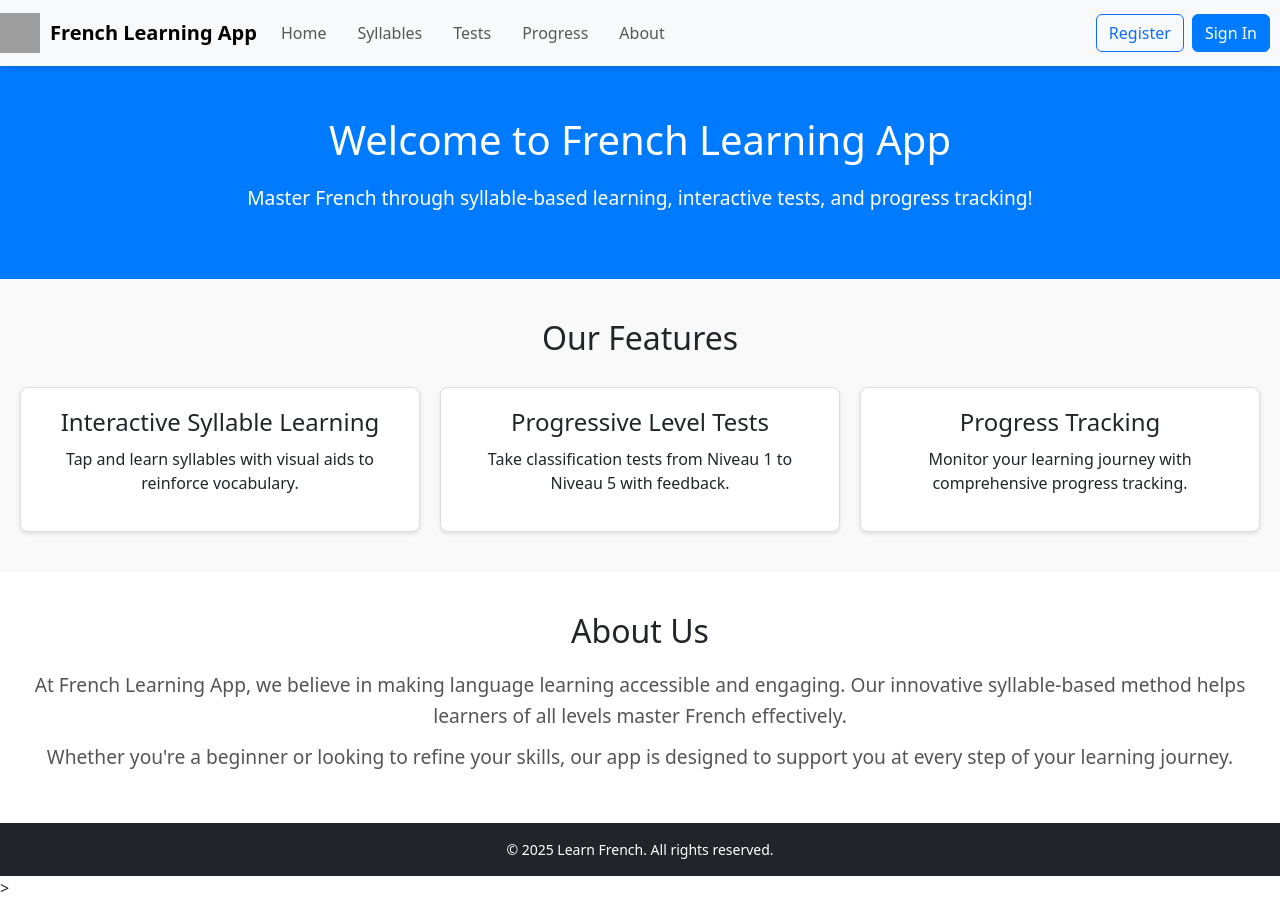
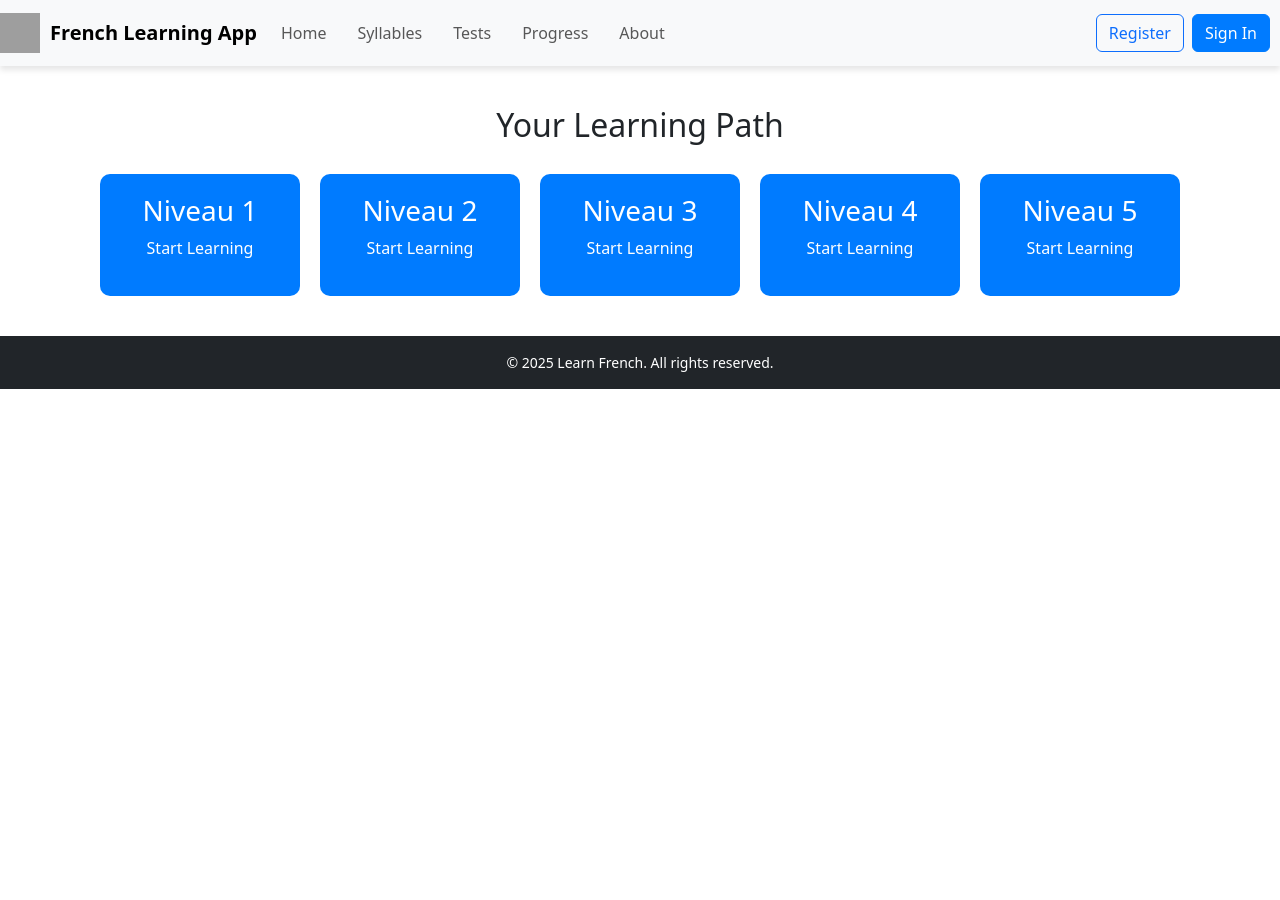
Before and after one commit to benlaguroun/french-learning-app, a React (Create React App) app: page /learning-path in a window 1280 px wide. After the commit the page ends 800 px from the top, so only its background shows below. Built offline with nearby package versions, Linux system fonts and the light colour scheme; grey boxes are pictures that could not be loaded.

Commit message:
add pages

```diff
--- a/src/App.js
+++ b/src/App.js
@@ -1,15 +1,24 @@
 import React from "react";
+import { BrowserRouter as Router, Routes, Route } from "react-router-dom";
 import Header from "./components/Header";
 import Footer from "./components/Footer";
 import Home from "./pages/Home";
+import LearningPath from "./pages/LearningPath";
+import LevelPage from "./pages/LevelPage";
 
 const App = () => {
   return (
-    <div>
-      <Header />
-      <Home />
-      <Footer />>
-    </div>
+    <Router>
+      <div>
+        <Header />
+        <Routes>
+          <Route path="/" element={<Home />} />
+          <Route path="/learning-path" element={<LearningPath />} />
+          <Route path="/level/:levelId" element={<LevelPage />} />
+        </Routes>
+        <Footer />
+      </div>
+    </Router>
   );
 };
 
--- /dev/null
+++ b/src/components/AppShowcaseSection.css
@@ -0,0 +1,44 @@
+.app-showcase-section {
+  padding: 50px 20px;
+  background-color: #f4f4f4;
+  text-align: center;
+}
+
+.app-showcase-section h2 {
+  font-size: 2rem;
+  margin-bottom: 30px;
+}
+
+.showcase-grid {
+  display: flex;
+  flex-wrap: wrap;
+  gap: 20px;
+  justify-content: center;
+}
+
+.showcase-item {
+  flex: 1 1 calc(33.333% - 20px);
+  max-width: 300px;
+  background-color: white;
+  border: 1px solid #ddd;
+  border-radius: 8px;
+  padding: 15px;
+  box-shadow: 0 4px 6px rgba(0, 0, 0, 0.1);
+  transition: transform 0.3s, box-shadow 0.3s;
+}
+
+.showcase-item:hover {
+  transform: scale(1.05);
+  box-shadow: 0 6px 10px rgba(0, 0, 0, 0.15);
+}
+
+.showcase-item img {
+  width: 100%;
+  border-radius: 8px;
+  margin-bottom: 10px;
+}
+
+.showcase-item p {
+  font-size: 1rem;
+  color: #555;
+}
--- /dev/null
+++ b/src/components/AppShowcaseSection.jsx
@@ -0,0 +1,28 @@
+import React from "react";
+import "./AppShowcaseSection.css";
+
+const AppShowcaseSection = () => {
+  return (
+    <section className="app-showcase-section">
+      <h2>Discover Our App</h2>
+      <div className="showcase-grid">
+        <div className="showcase-item">
+          <img src="/images/syllable-learning.png" alt="Syllable Learning" />
+          <p>
+            Syllable-based learning with visual aids for easy understanding.
+          </p>
+        </div>
+        <div className="showcase-item">
+          <img src="/images/level-tests.png" alt="Level Tests" />
+          <p>Engaging tests to classify your level and track progress.</p>
+        </div>
+        <div className="showcase-item">
+          <img src="/images/progress-tracking.png" alt="Progress Tracking" />
+          <p>Track your learning journey with detailed progress insights.</p>
+        </div>
+      </div>
+    </section>
+  );
+};
+
+export default AppShowcaseSection;
--- a/src/pages/Home.jsx
+++ b/src/pages/Home.jsx
@@ -1,6 +1,7 @@
 import React from "react";
 import FeatureSection from "../components/FeatureSection";
 import AboutUsSection from "../components/AboutUsSection";
+import AppShowcaseSection from "../components/AppShowcaseSection";
 import "./Home.css";
 
 const Home = () => {
@@ -14,6 +15,7 @@ const Home = () => {
         </p>
       </header>
       <FeatureSection />
+      <AppShowcaseSection />
       <AboutUsSection />
     </div>
   );
--- /dev/null
+++ b/src/pages/LearningPath.css
@@ -0,0 +1,33 @@
+.learning-path {
+  padding: 40px 20px;
+  text-align: center;
+}
+
+.learning-path h2 {
+  font-size: 2rem;
+  margin-bottom: 30px;
+}
+
+.levels-grid {
+  display: flex;
+  flex-wrap: wrap;
+  gap: 20px;
+  justify-content: center;
+}
+
+.level-card {
+  flex: 1 1 calc(20% - 20px);
+  max-width: 200px;
+  padding: 20px;
+  background-color: #007bff;
+  color: white;
+  text-align: center;
+  border-radius: 10px;
+  cursor: pointer;
+  transition: transform 0.3s, background-color 0.3s;
+}
+
+.level-card:hover {
+  background-color: #0056b3;
+  transform: scale(1.05);
+}
--- /dev/null
+++ b/src/pages/LearningPath.jsx
@@ -0,0 +1,39 @@
+import React from "react";
+import "./LearningPath.css";
+import { useNavigate } from "react-router-dom";
+
+const levels = [
+  { id: 1, title: "Niveau 1" },
+  { id: 2, title: "Niveau 2" },
+  { id: 3, title: "Niveau 3" },
+  { id: 4, title: "Niveau 4" },
+  { id: 5, title: "Niveau 5" },
+];
+
+const LearningPath = () => {
+  const navigate = useNavigate();
+
+  const handleLevelClick = (levelId) => {
+    navigate(`/level/${levelId}`);
+  };
+
+  return (
+    <div className="learning-path">
+      <h2>Your Learning Path</h2>
+      <div className="levels-grid">
+        {levels.map((level) => (
+          <div
+            key={level.id}
+            className="level-card"
+            onClick={() => handleLevelClick(level.id)}
+          >
+            <h3>{level.title}</h3>
+            <p>Start Learning</p>
+          </div>
+        ))}
+      </div>
+    </div>
+  );
+};
+
+export default LearningPath;
--- /dev/null
+++ b/src/pages/LevelPage.css
@@ -0,0 +1,33 @@
+.level-page {
+  padding: 40px 20px;
+  text-align: center;
+}
+
+.level-page h2 {
+  font-size: 2rem;
+  margin-bottom: 20px;
+}
+
+.syllables-grid {
+  display: flex;
+  flex-wrap: wrap;
+  gap: 15px;
+  justify-content: center;
+}
+
+.syllable-card {
+  flex: 1 1 calc(20% - 15px);
+  max-width: 120px;
+  padding: 10px;
+  background-color: #ff5722;
+  color: white;
+  text-align: center;
+  border-radius: 8px;
+  cursor: pointer;
+  transition: transform 0.3s, background-color 0.3s;
+}
+
+.syllable-card:hover {
+  background-color: #e64a19;
+  transform: scale(1.1);
+}
--- /dev/null
+++ b/src/pages/LevelPage.jsx
@@ -0,0 +1,39 @@
+import React from "react";
+import "./LevelPage.css";
+
+const syllables = {
+  1: ["a", "e", "i", "o", "u"],
+  2: ["ba", "be", "bi", "bo", "bu"],
+  3: ["cha", "che", "chi", "cho", "chu"],
+  4: ["ma", "me", "mi", "mo", "mu"],
+  5: ["pa", "pe", "pi", "po", "pu"],
+};
+
+const LevelPage = ({ levelId }) => {
+  const syllablesForLevel = syllables[levelId];
+
+  const playAudio = (syllable) => {
+    const audio = new Audio(`/audio/${syllable}.mp3`);
+    audio.play();
+  };
+
+  return (
+    <div className="level-page">
+      <h2>Level {levelId}</h2>
+      <p>Tap the syllables to hear their pronunciation.</p>
+      <div className="syllables-grid">
+        {syllablesForLevel.map((syllable) => (
+          <div
+            key={syllable}
+            className="syllable-card"
+            onClick={() => playAudio(syllable)}
+          >
+            {syllable}
+          </div>
+        ))}
+      </div>
+    </div>
+  );
+};
+
+export default LevelPage;
```
